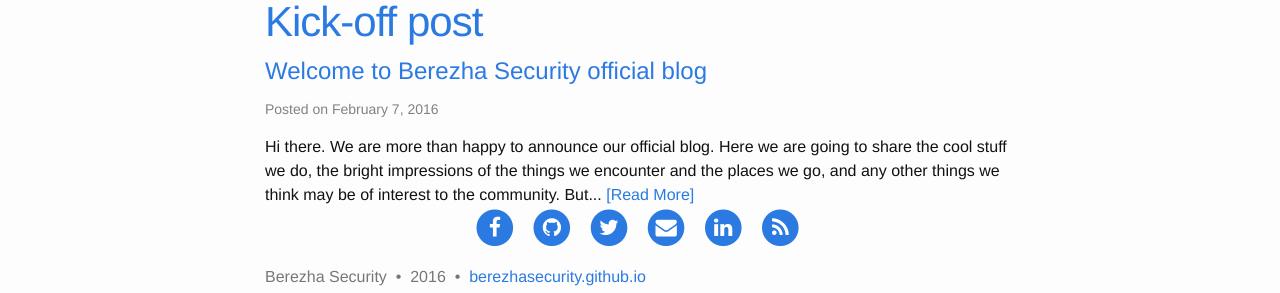
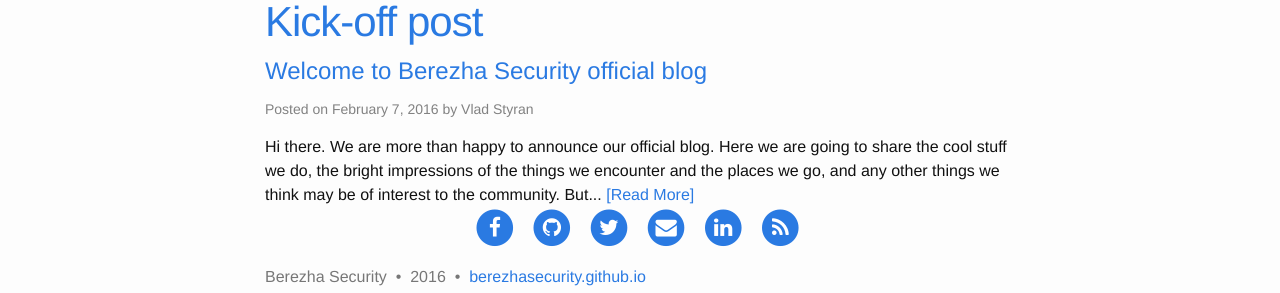
Before and after one commit to BerezhaSecurity/berezhasecurity.github.io, a Jekyll site: the page built from index.html, in a window 1280 px wide. Shown: the part 291-584 px from the top of the page. Built offline with Jekyll 4.4.1, drawn with Linux system fonts in a browser that asks for light colours; nearby versions of some CDN libraries; the list of posts is cut into pages by our own code; some of the changed text lies outside the part shown.

```diff
--- a/index.html
+++ b/index.html
@@ -18,7 +18,7 @@ subtitle: stuff we share
     </a>
 
     <p class="post-meta">
-      Posted on {{ post.date | date: "%B %-d, %Y" }}
+      Posted on {{ post.date | date: "%B %-d, %Y" }}{% if post.author %} by {{ post.author }}{% endif %}
     </p>
 
     <div class="post-entry">
```
